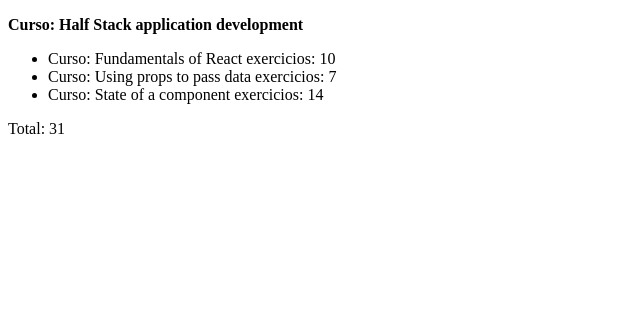
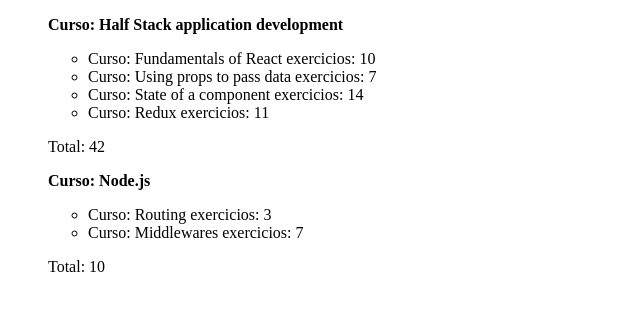
Before and after one commit to andretokumoto/Curso-Full-stack-open---Universidade-de-Helsinque, a React (Create React App) app in the folder PARTE 2/part2/: page / in a window 1280 px wide. Shown: the top 310 px of the page, without its empty margins (0-640 px from the left). Built offline with nearby package versions, Linux system fonts and the light colour scheme.

Commit message:
2.4: Course information — 9º passo

```diff
--- a/PARTE 2/part2/src/atividades/CourseInformation.jsx
+++ b/PARTE 2/part2/src/atividades/CourseInformation.jsx
@@ -36,7 +36,7 @@ const Header = (props) => {
 
   }
 
-  const Course = (props)=>{
+  const EachCourse = (props)=>{
     const course = props.course
 
     return(
@@ -47,19 +47,34 @@ const Header = (props) => {
                     <Content key={part.id} part={part}/>
                 )}
             </ul>
-            <p> <Total parts = {course.parts}/></p>
+             <Total parts = {course.parts}/>
 
 
        </div>
     )
   }
 
+  const Courses = ({courses})=>{
+
+    return(
+        <div>
+            <ul>
+                {courses.map((course) =>(
+                  <EachCourse key={course.id} name={course.name} course={course} />
+                ))}
+            </ul>
+        </div>
+    )
+
+  }
+
   const CourseInformation = () => {
 
 
-        const course = {
+    const courses = [
+        {
+          name: 'Half Stack application development',
           id: 1,
-            name: 'Half Stack application development',
           parts: [
             {
               name: 'Fundamentals of React',
@@ -75,12 +90,34 @@ const Header = (props) => {
               name: 'State of a component',
               exercises: 14,
               id: 3
+            },
+            {
+              name: 'Redux',
+              exercises: 11,
+              id: 4
+            }
+          ]
+        },
+        {
+          name: 'Node.js',
+          id: 2,
+          parts: [
+            {
+              name: 'Routing',
+              exercises: 3,
+              id: 1
+            },
+            {
+              name: 'Middlewares',
+              exercises: 7,
+              id: 2
             }
           ]
         }
+      ]
 
 
-        return <Course course={course} />
+        return <Courses courses={courses} />
 
     }
 
```
Lines whose indentation alone changed are shown as unchanged.
